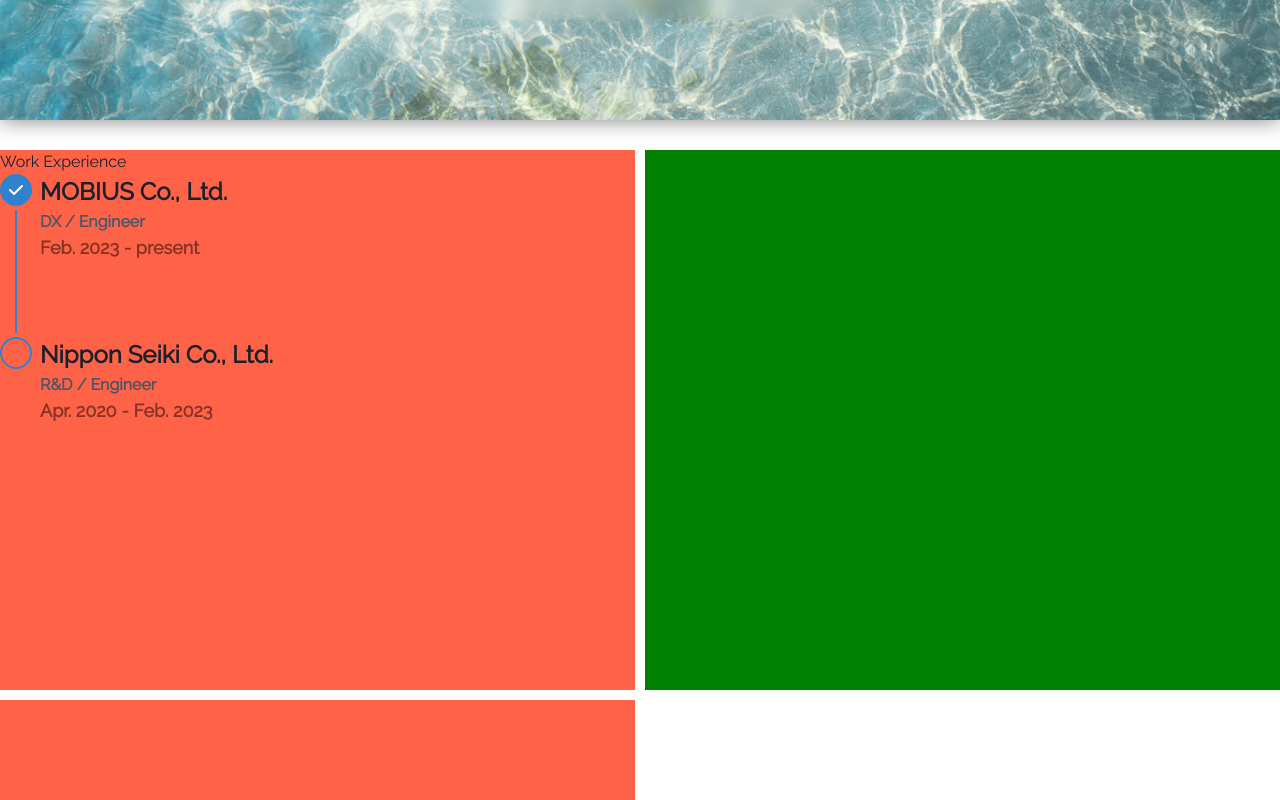
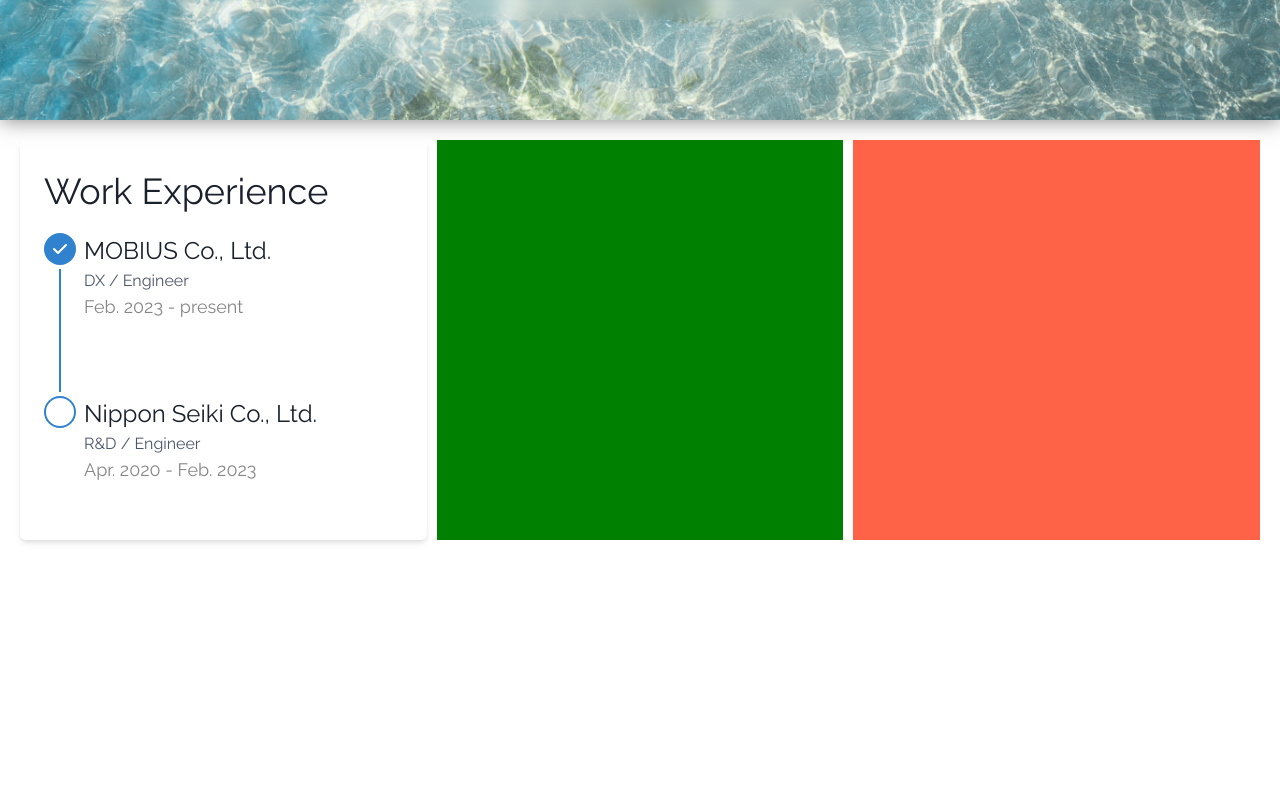
Before and after one commit to f18c052f/f18c052f.github.io, a React (Create React App) app: page / in a window 1280 px wide. Shown: the part 440-1240 px from the top of the page. After the commit the page ends 1000 px from the top, so only its background shows below. Built offline with nearby package versions, Linux system fonts and the light colour scheme.

Commit message:
Experience微修正

```diff
--- a/src/components/Contents.tsx
+++ b/src/components/Contents.tsx
@@ -1,18 +1,19 @@
-import { SimpleGrid, Box, Center, Text } from '@chakra-ui/react';
+import { SimpleGrid, Box, Text } from '@chakra-ui/react';
 import React from 'react';
 import Experiences from '../components/Experiences';
 
 const Contents: React.FC = () => {
     return (
-        <SimpleGrid minChildWidth='540px' spacing='10px'>
-            <Box bg='tomato' height='540px'>
-                <Text>
+        <SimpleGrid minChildWidth='400px' spacing='10px' padding="20px">
+            <Box boxShadow="md" borderRadius='md' height='400px' p='6'>
+                <Text fontSize='4xl'>
                     Work Experience
                 </Text>
+                <Box height='15px' />
                 <Experiences />
             </Box>
-            <Box bg='green' height='540px'></Box>
-            <Box bg='tomato' height='540px'></Box>
+            <Box bg='green' height='400px'></Box>
+            <Box bg='tomato' height='400px'></Box>
         </SimpleGrid>
     );
 };
--- a/src/components/Experiences.tsx
+++ b/src/components/Experiences.tsx
@@ -41,7 +41,7 @@ const Experiences: React.FC = () => {
                 <StepTitle>
                     <Text
                     fontSize='2xl'
-                    fontWeight='semibold'
+                    // fontWeight='semibold'
                     >
                     {step.company}
                     </Text>
@@ -49,14 +49,14 @@ const Experiences: React.FC = () => {
                 <StepDescription>
                     <Text
                     fontSize='md'
-                    fontWeight='semibold'
+                    // fontWeight='semibold'
                     >
                     {step.department} / {step.occupation}
                     </Text>
                 </StepDescription>
                 <Text
                     fontSize='lg'
-                    fontWeight='semibold'
+                    // fontWeight='semibold'
                     color='blackAlpha.600'
                     >
                     {step.period}
--- a/src/pages/Home.tsx
+++ b/src/pages/Home.tsx
@@ -8,7 +8,6 @@ const Home: React.FC = () => {
     return (
         <>
             <Profile />
-            <Box height='30px'></Box>
             <Components />
         </>
     );
```
